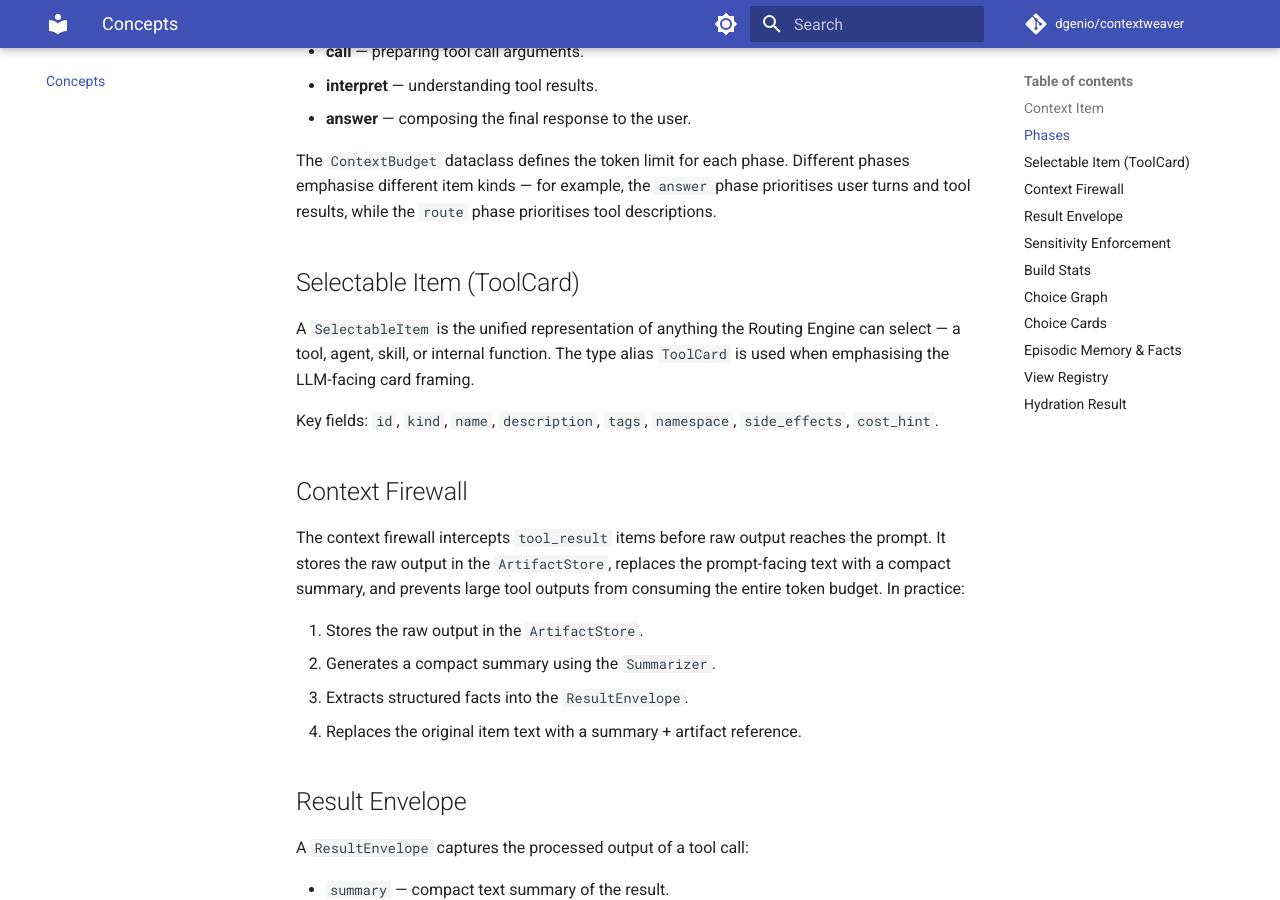
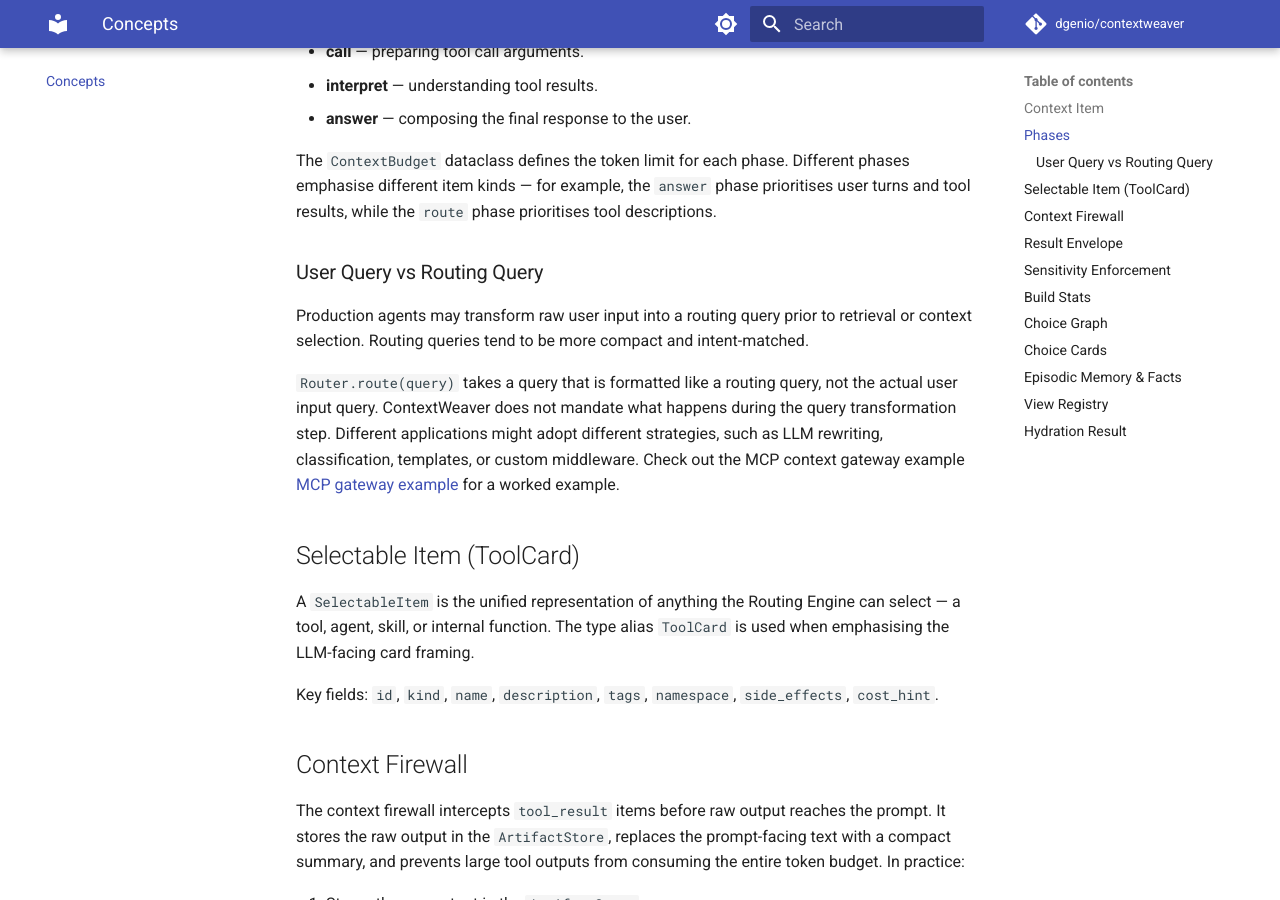
Before and after one commit to dgenio/contextweaver, an MkDocs documentation site: the page built from docs/concepts.md, in a window 1280 px wide and 900 px high, scrolled down 986 px. Built offline with MkDocs 1.6.1 and Material for MkDocs 9.7.7, drawn with Linux system fonts in a browser that asks for light colours; comment, search, counter and statistics services are not loaded.

Commit message:
docs: clarify routing query behavior

```diff
--- a/docs/concepts.md
+++ b/docs/concepts.md
@@ -34,6 +34,13 @@ The `ContextBudget` dataclass defines the token limit for each phase.
 Different phases emphasise different item kinds — for example, the
 `answer` phase prioritises user turns and tool results, while the
 `route` phase prioritises tool descriptions.
+
+### User Query vs Routing Query
+Production agents may transform raw user input into a routing query prior to retrieval or context selection. Routing queries tend to be more compact and intent-matched.
+
+`Router.route(query)` takes a query that is formatted like a routing query, not the actual user input query.
+ContextWeaver does not mandate what happens during the query transformation step. Different applications might adopt different strategies, such as LLM rewriting, classification, templates, or custom middleware.
+Check out the MCP context gateway example  [MCP gateway example](../examples/architectures/mcp_context_gateway/main.py) for a worked example.
 
 ## Selectable Item (ToolCard)
 
```
Also changed, not shown: docs/integration_mcp.md (+2 -0 lines).
